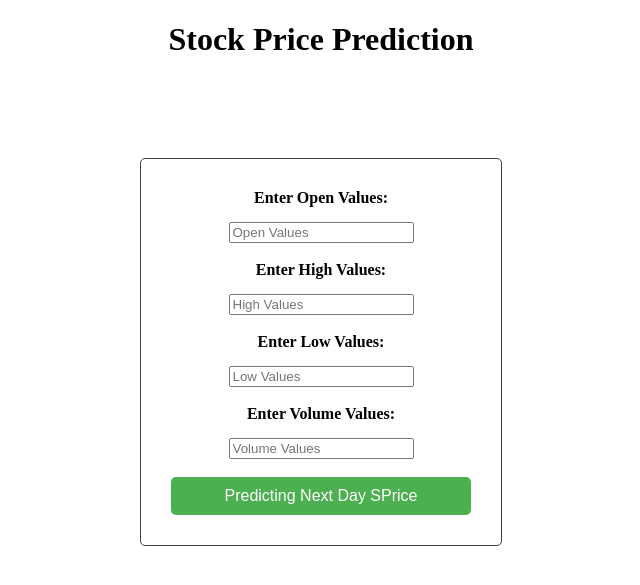
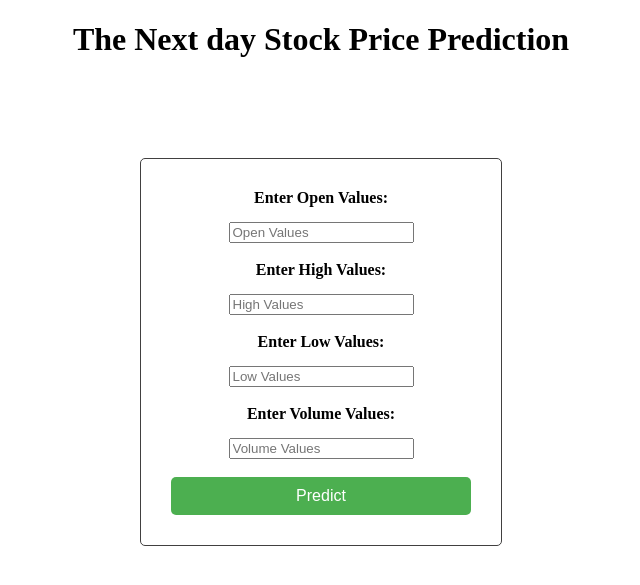
Before and after one commit to ShyamSundar299/stock, a Flask app: template templates/sb.html in a window 1280 px wide. Shown: the top 585 px of the page, without its empty margins (319-959 px from the left). Run offline with Flask 2, Linux system fonts and the light colour scheme; the template is opened without the code that fills it, so the values that code supplies are empty; parts of the project's set-up code (start-up, migrations or seed data) failed here and were passed over.

Commit message:
Update sb.html

```diff
--- a/templates/sb.html
+++ b/templates/sb.html
@@ -11,7 +11,7 @@
   </style>
 </head>
 <body>
-  <h1>Stock Price Prediction</h1>
+  <h1>The Next day Stock Price Prediction</h1>
   <div class="container">
   <form action="/predict" method="post">
   <center>
@@ -35,7 +35,7 @@
   </div>
     <input type="number" name="Volume Values" placeholder="Volume Values" required="required" /><br>
     <br>
-    <button type="submit" class="btn btn-primary btn-block btn-large">Predicting Next Day SPrice</button>
+    <button type="submit" class="btn btn-primary btn-block btn-large">Predict</button>
 </center>
 </form>
 </div>
```
